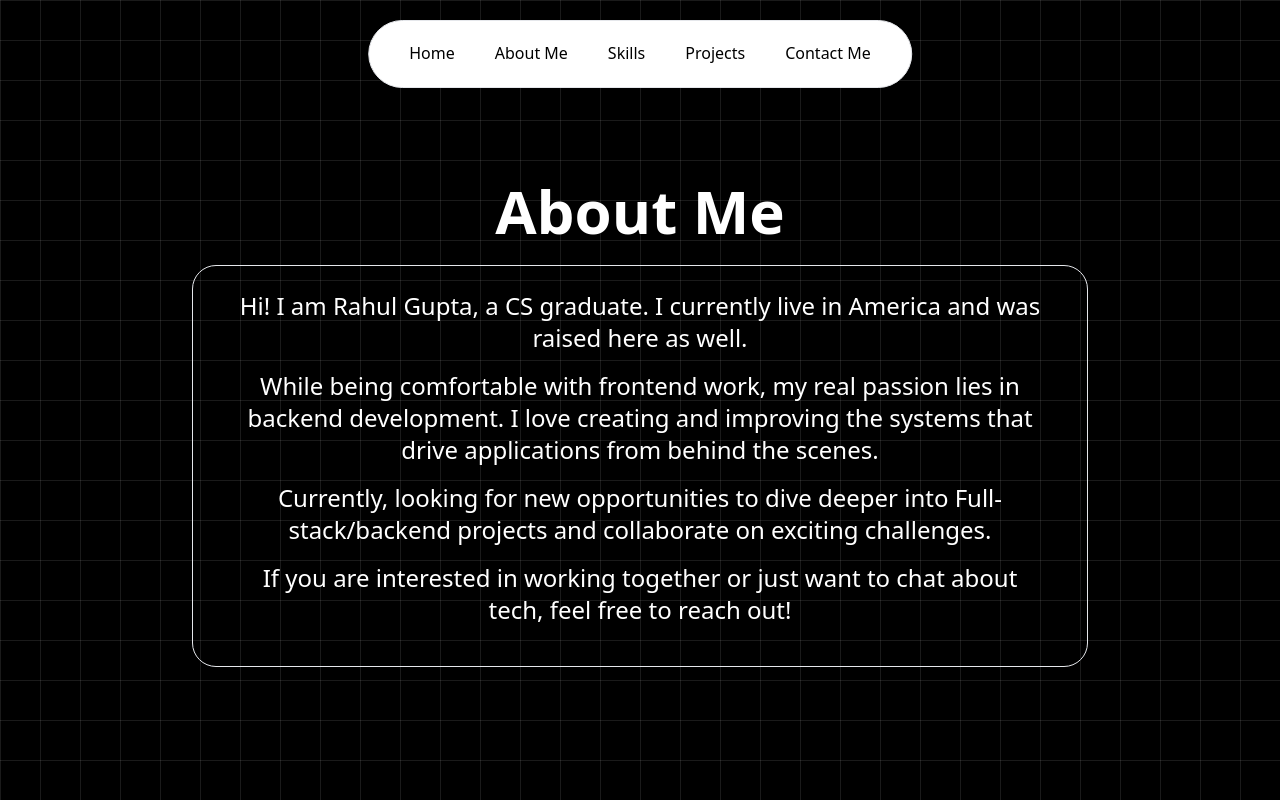
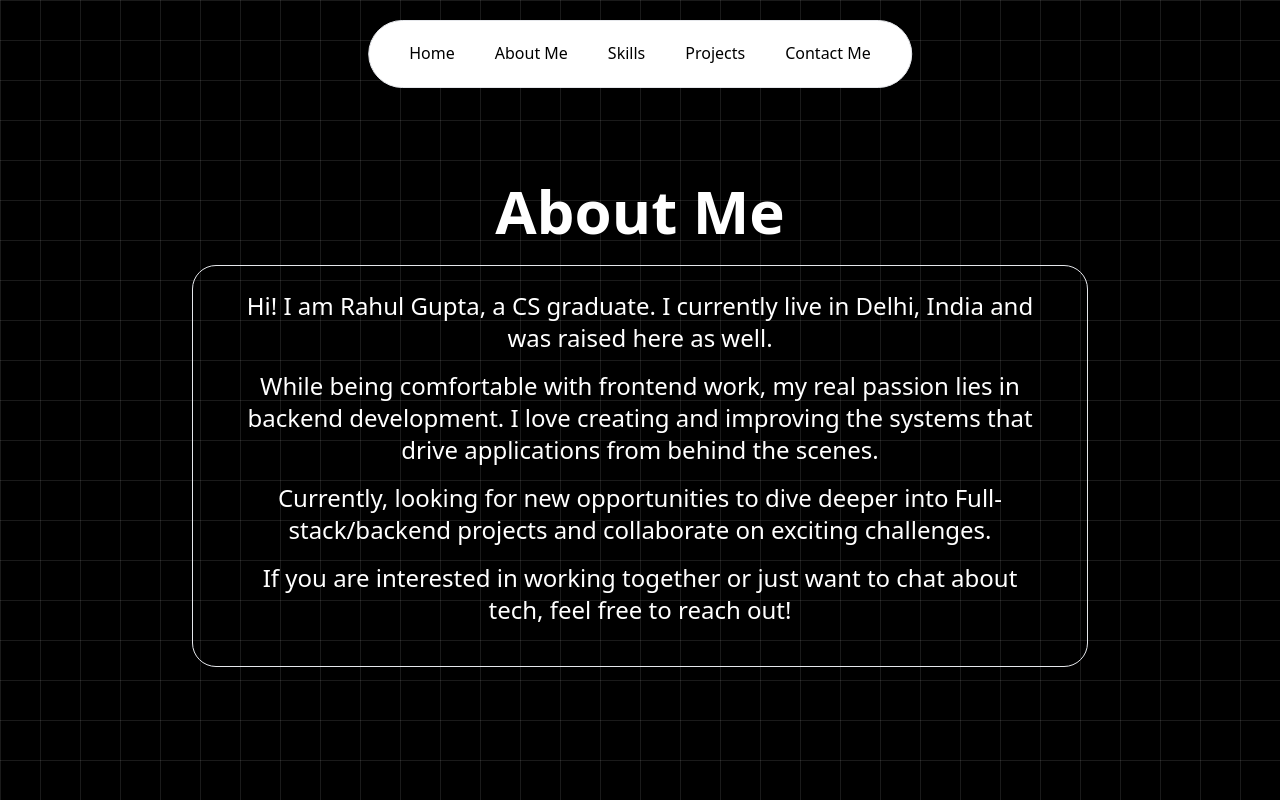
Before and after one commit to w-rahul/Rahul-Portfolio, a Next.js app: page /aboutme in a window 1280 px wide. Built offline with nearby package versions, Linux system fonts and the light colour scheme; a web font is replaced by a local one.

Commit message:
Update page.tsx

```diff
--- a/app/aboutme/page.tsx
+++ b/app/aboutme/page.tsx
@@ -10,7 +10,7 @@ export default function AboutMe() {
         </div>
         <div className="w-full max-w-4xl flex flex-col md:flex-row justify-center border rounded-3xl mx-auto px-4 py-6 sm:px-6 lg:px-10">
           <div className="text-base sm:text-lg md:text-xl lg:text-2xl font-light">
-            <p className="pb-4">Hi! I am Rahul Gupta, a CS graduate. I currently live in America and was raised here as well.</p>
+            <p className="pb-4">Hi! I am Rahul Gupta, a CS graduate. I currently live in Delhi, India and was raised here as well.</p>
             <p className="pb-4">While being comfortable with frontend work, my real passion lies in backend development. I love creating and improving the systems that drive applications from behind the scenes.</p>
             <p className="pb-4">Currently, looking for new opportunities to dive deeper into Full-stack/backend projects and collaborate on exciting challenges.</p>
             <p className="pb-4">If you are interested in working together or just want to chat about tech, feel free to reach out!</p>
```
